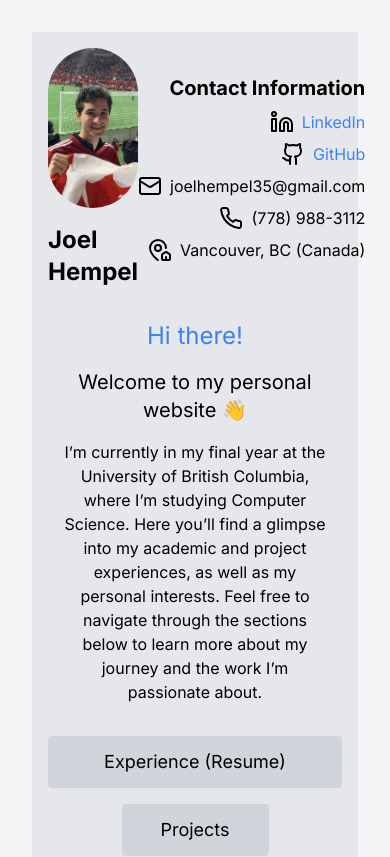
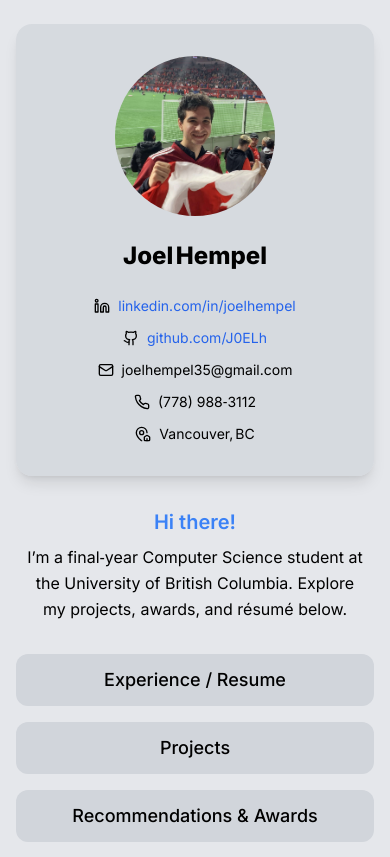
Before and after one commit to J0ELh/personal-website-2024, a Next.js app: page / in a window 390 px wide. Shown: the top 857 px of the page. Built offline with nearby package versions, Linux system fonts and the light colour scheme.

Commit message:
made main page web-friendly

```diff
--- a/src/app/page.tsx
+++ b/src/app/page.tsx
@@ -2,7 +2,7 @@
 "use client"
 import React from 'react';
 import { Linkedin, Github, Mail, Phone, LucideMapPinHouse } from 'lucide-react';  // Adjust based on the actual export names if necessary
-import PageLink from '@/components/page_link';
+import PageLink from '@/components/PageLink';
 import Image from 'next/image';
 import useMediaQuery from '@/hooks/useMediaQuery';
 import {DesktopHomepage} from '@/full_page_components/DesktopHomepage';
@@ -17,7 +17,7 @@ const HomePage = () => {
 // todo, implement phone homepage after i've fixed the formatting issues of this
     return (
         isSmallScreen ?
-        <div className='min-h-screen bg-gray-100 p-8 text-'>
+        <div>
             <MobileHomePage/>
         </div> :
         <div >
--- a/src/components/page_link.tsx
+++ b/src/components/PageLink.tsx
@@ -1,3 +1,4 @@
+import useMediaQuery from '@/hooks/useMediaQuery';
 import Link from 'next/link';
 import React from 'react';
 
@@ -7,7 +8,16 @@ type PageLinkProps = {
 };
 
 const PageLink: React.FC<PageLinkProps> = ({ name, redirect }) => {
+    const isSmallScreen = useMediaQuery('(max-width: 840px)');
     return (
+        isSmallScreen ?
+
+        <Link href={redirect} className="w-full rounded-xl bg-gray-300 py-3 text-center text-lg font-medium transition hover:bg-gray-400">
+            <div >
+                {name}
+            </div>
+        </Link>
+        :
         <Link href={redirect} className="w-1/2 md:min-w-[320px] md:max-w-[450px] flex justify-center items-center text-lg m-2 p-3 bg-gray-300 rounded transition-colors duration-200 ease-in-out hover:bg-gray-400">
             <div >
                 {name}
--- a/src/full_page_components/DesktopHomepage.tsx
+++ b/src/full_page_components/DesktopHomepage.tsx
@@ -2,7 +2,7 @@ import Link from 'next/link';
 import React, { useState } from 'react';
 import Image from 'next/image';
 import useDeploymentContext from '@/hooks/useDeploymentContext';
-import PageLink from '@/components/page_link';
+import PageLink from '@/components/PageLink';
 import { Github, Linkedin, LucideMapPinHouse, Mail, Phone } from 'lucide-react';
 
 
@@ -11,9 +11,10 @@ export const DesktopHomepage = () => {
 
     return (
         <div className="min-h-screen bg-gray-200 p-8 flex text-black">
-          {/* left column */}
-          <div className="basis-[30%] flex flex-col border-r-2 border-gray-400 pr-8">
-            <div className="flex justify-center mb-3">
+          {/* ---------- left card ---------- */}
+            <aside className="w-[280px] shrink-0 bg-gray-300/70  /* subtle tint   */
+                                rounded-xl shadow-lg p-6 flex flex-col">
+                <div className="flex justify-center mb-4">
                 <Image
                     src={`${basePath}/images/joel_pf_lower_res.jpg`}
                     alt="Profile Photo"
@@ -24,7 +25,8 @@ export const DesktopHomepage = () => {
                 />
                 </div>
 
-            <h1 className="text-2xl font-bold mb-2">Joel Hempel</h1>
+                <h1 className="text-2xl font-bold mb-4 text-center">Joel Hempel</h1>
+
 
                 <div id="contact" className="contact-info mt-8">
                     <h2 className="text-xl font-bold mb-2">Contact Information</h2>
@@ -55,14 +57,17 @@ export const DesktopHomepage = () => {
                         </li>
                     </ul>
                 </div>
-            </div>
+            </aside>
+
+            {/* ---------- vertical divider ---------- */}
+            <div className="mx-8 w-px bg-gray-400/70" />   {/* 1 px line + 2 rem gap */}
                 {/* right column */}
                 <div className="basis-[70%] pl-8">
                     <div className="content">
                         <h2 className='mt-3 mb-6 text-2xl text-blue-500 '>Hi there!</h2>
                         <h3 className='text-xl mb-6'>Welcome to my personal website 👋</h3>
                         <p>
-                        I&#39;m currently in my final year at the University of British Columbia, where I&#39;m studying Computer Science. Here you&#39;ll find a glimpse into my academic and project experiences, as well as my personal interests. Feel free to navigate through the sections below to learn more about my journey and the work I&#39;m passionate about.
+                            I&#39;m currently finishing up my Bachelors Degree at the University of British Columbia, in the field of Computer Science. Here you&#39;ll find a glimpse into my experience, as well as my personal interests. Feel free to navigate through the sections below to learn more about my journey and the work I&#39;m passionate about.
                         </p>
                     </div>
 
@@ -71,11 +76,11 @@ export const DesktopHomepage = () => {
                     href={`${basePath}/other_data/Joel_Hempel_Resume.pdf`}
                     target="_blank"
                     rel="noopener noreferrer"
-            className="w-1/2 flex justify-center items-center text-lg m-2 p-3
+                    className="w-1/2 md:min-w-[320px] md:max-w-[450px] flex justify-center items-center text-lg m-2 p-3
                             bg-gray-300 rounded transition-colors duration-300 ease-in-out
                             hover:bg-gray-400"
                 >
-            Experience&nbsp;(Resume)
+                    Experience / Resume
                 </a>
 
                 <PageLink name="Projects" redirect="projects" />
@@ -83,6 +88,7 @@ export const DesktopHomepage = () => {
                 <PageLink name="About Me" redirect="about" />
                 </nav>
             </div>
+
     </div>
   );
 };
--- a/src/full_page_components/MobileHomePage.tsx
+++ b/src/full_page_components/MobileHomePage.tsx
@@ -1,94 +1,93 @@
-import Link from 'next/link';
-import React, { useState } from 'react';
-import Image from 'next/image';
-import useDeploymentContext from '@/hooks/useDeploymentContext';
-import PageLink from '@/components/page_link';
-import { Github, Linkedin, LucideMapPinHouse, Mail, Phone } from 'lucide-react';
+import Image from "next/image";
+import PageLink from "@/components/PageLink";
+import useDeploymentContext from "@/hooks/useDeploymentContext";
+import {
+  Github,
+  Linkedin,
+  LucideMapPinHouse,
+  Mail,
+  Phone,
+} from "lucide-react";
 
 export const MobileHomePage = () => {
   const basePath = useDeploymentContext();
 
   return (
-      <div className="min-h-screen bg-gray-200 p-4 flex flex-col text-black">
-        <div className="flex flex-row items-center justify-between">
-  {/* Profile Section */}
-  <div className="flex flex-col items-center">
+    <div className="min-h-screen bg-gray-200 py-6 px-4 text-black flex flex-col gap-8">
+      {/* -------- profile + contact card -------- */}
+      <section className="bg-gray-300/70 rounded-2xl shadow-lg px-6 py-8 flex flex-col items-center gap-6">
+        {/* avatar */}
         <Image
           src={`${basePath}/images/joel_pf_lower_res.jpg`}
           alt="Profile Photo"
-      width={256}
-      height={256}
-      className="rounded-full object-cover mb-4"
-      style={{ width: '10rem', height: '10rem' }}
+          width={160}
+          height={160}
+          className="rounded-full object-cover"
+          priority
+          unoptimized
         />
-    <h1 className="text-2xl font-bold">Joel Hempel</h1>
-    </div>
 
-    {/* Contact Information */}
-    <div id="contact" className="text-right">
-        <h2 className="text-xl font-bold mb-2">Contact Information</h2>
-        <ul className="flex flex-col items-end space-y-2">
+        {/* name */}
+        <h1 className="text-2xl font-extrabold">Joel Hempel</h1>
+
+        {/* contact list */}
+        <ul className="w-full flex flex-col items-center gap-3 text-sm">
           <li className="flex items-center gap-2">
-            <Linkedin />
+            <Linkedin className="size-4 shrink-0" />
             <a
               href="https://www.linkedin.com/in/joelhempel"
-            className="text-blue-500 hover:text-blue-700"
+              className="text-blue-600 hover:underline"
             >
-            LinkedIn
+              linkedin.com/in/joelhempel
             </a>
           </li>
           <li className="flex items-center gap-2">
-            <Github />
+            <Github className="size-4 shrink-0" />
             <a
               href="https://github.com/J0ELh"
-            className="text-blue-500 hover:text-blue-700"
+              className="text-blue-600 hover:underline"
             >
-            GitHub
+              github.com/J0ELh
             </a>
           </li>
           <li className="flex items-center gap-2">
-            <Mail />
-            <span className="cursor-pointer hover:text-blue-700">
-            joelhempel35@gmail.com
-            </span>
+            <Mail className="size-4 shrink-0" />
+            <span className="break-all">joelhempel35@gmail.com</span>
           </li>
           <li className="flex items-center gap-2">
-            <Phone />
-            <span className="cursor-pointer hover:text-blue-700">
-            (778) 988-3112
-            </span>
+            <Phone className="size-4 shrink-0" />
+            <span>(778) 988‑3112</span>
           </li>
           <li className="flex items-center gap-2">
-            <LucideMapPinHouse />
-            <span>Vancouver, BC (Canada)</span>
+            <LucideMapPinHouse className="size-4 shrink-0" />
+            <span>Vancouver, BC</span>
           </li>
         </ul>
-    </div>
-    </div>
+      </section>
 
+      {/* -------- intro -------- */}
+      <section className="text-center px-2">
+        <h2 className="text-xl font-semibold text-blue-500 mb-2">Hi there!</h2>
+        <p className="leading-relaxed">
+          I’m a final‑year Computer Science student at the University of British
+          Columbia. Explore my projects, awards, and résumé below.
+        </p>
+      </section>
 
-        {/* Introduction and Content */}
-        <div className="content mt-8 px-4">
-          <h2 className="text-2xl text-blue-500 mb-4 text-center">Hi there!</h2>
-          <h3 className="text-xl mb-4 text-center">Welcome to my personal website 👋</h3>
-          <p className="text-center">
-            I’m currently in my final year at the University of British Columbia, where I’m studying Computer Science. Here you’ll find a glimpse into my academic and project experiences, as well as my personal interests. Feel free to navigate through the sections below to learn more about my journey and the work I’m passionate about.
-          </p>
-        </div>
-
-        {/* Navigation Links */}
-        <nav className="mt-8 flex flex-col items-center space-y-4">
+      {/* -------- nav buttons -------- */}
+      <nav className="grid gap-4">
         <a
           href={`${basePath}/other_data/Joel_Hempel_Resume.pdf`}
           target="_blank"
           rel="noopener noreferrer"
-            className="w-full flex justify-center items-center text-lg p-3 bg-gray-300 rounded transition-colors duration-200 hover:bg-gray-400"
+          className="w-full rounded-xl bg-gray-300 py-3 text-center text-lg font-medium transition hover:bg-gray-400"
         >
-            Experience (Resume)
+          Experience / Resume
         </a>
+
         <PageLink name="Projects" redirect="projects" />
-          <PageLink name="Recommendations and Awards" redirect="recommendations_awards" />
-          <PageLink name="About Me" redirect="about" />
+        <PageLink name="Recommendations & Awards" redirect="recommendations_awards" />
+        <PageLink name="About Me" redirect="about" />
       </nav>
     </div>
   );
```
Also changed, not shown: 1 other file (tests, documents, lock files or other folders). Lines whose indentation alone changed are shown as unchanged.
